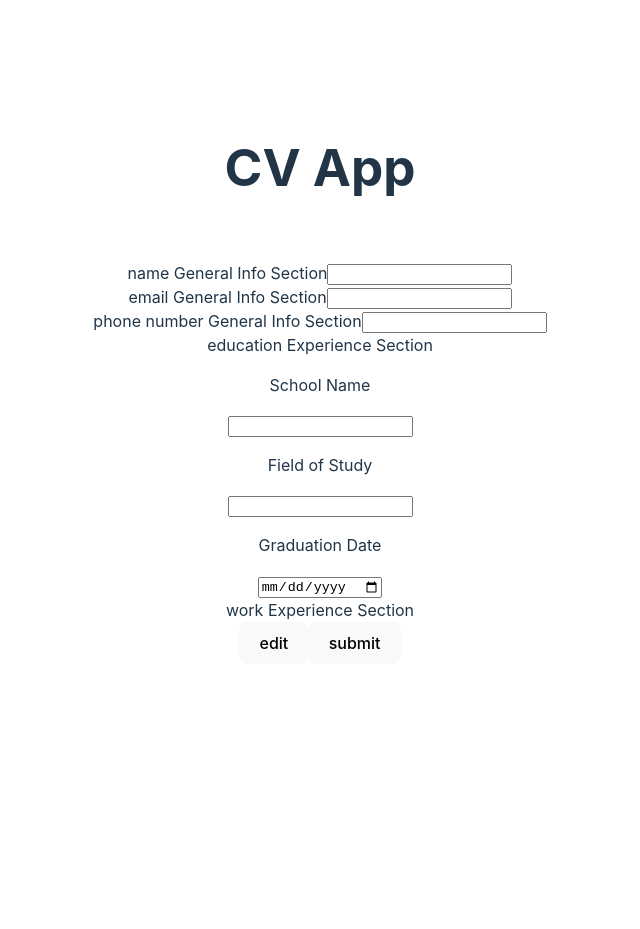
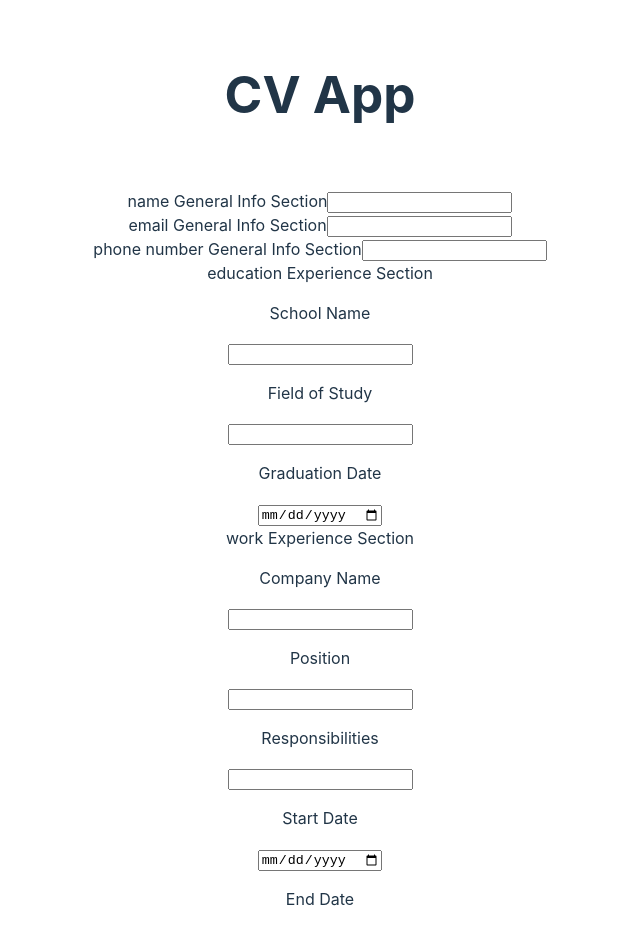
Before and after one commit to futurebound/odin-cv-app, a React (Vite) app: page / in a window 1280 px wide. Shown: the top 929 px of the page, without its empty margins (320-960 px from the left). Before the commit the page ends 800 px from the top, so only its background shows below. Built offline with nearby package versions, Linux system fonts and the light colour scheme.

Commit message:
feat: WorkExperience input fields
Added relevant work experience input fields

```diff
--- a/src/components/WorkExperience.jsx
+++ b/src/components/WorkExperience.jsx
@@ -5,6 +5,16 @@ function WorkExperience({ type }) {
 	return (
 		<div>
 			{type} Experience Section
+			<p>Company Name</p>
+			<input type="text" />
+			<p>Position</p>
+			<input type="text" />
+			<p>Responsibilities</p>
+			<input type="text" />
+			<p>Start Date</p>
+			<input type="date" />
+			<p>End Date</p>
+			<input type="date" />
 		</div>
 	)
 }
```
